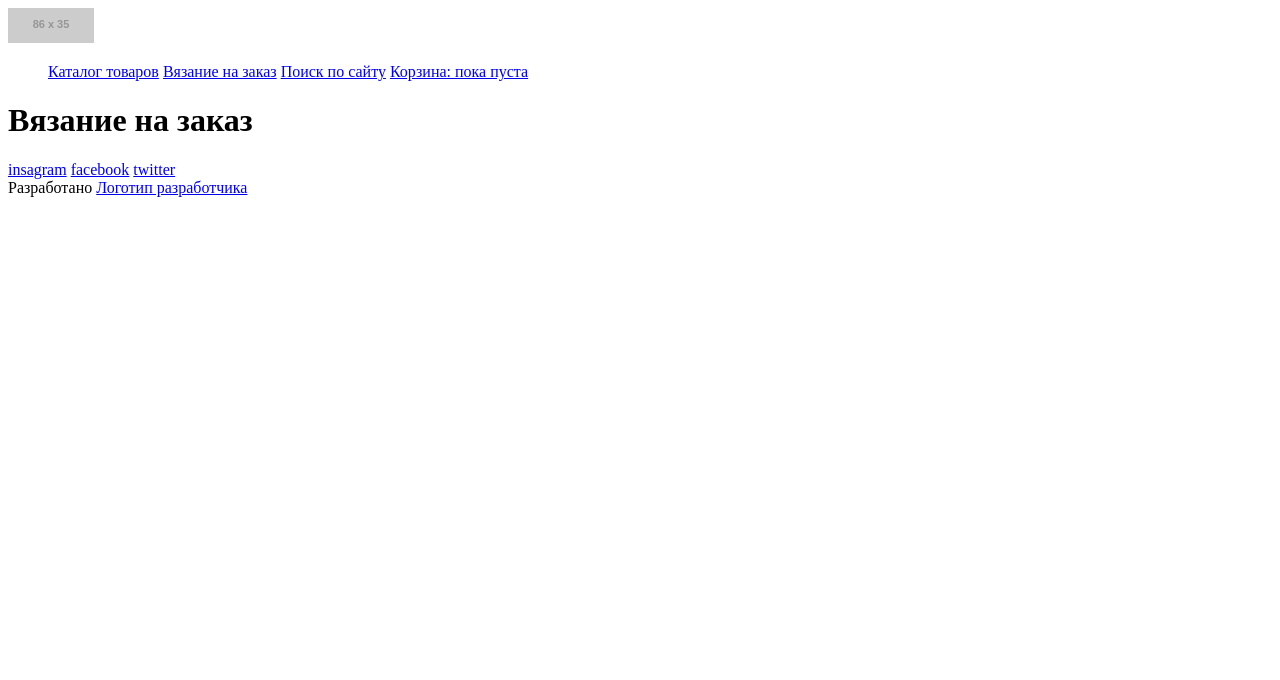
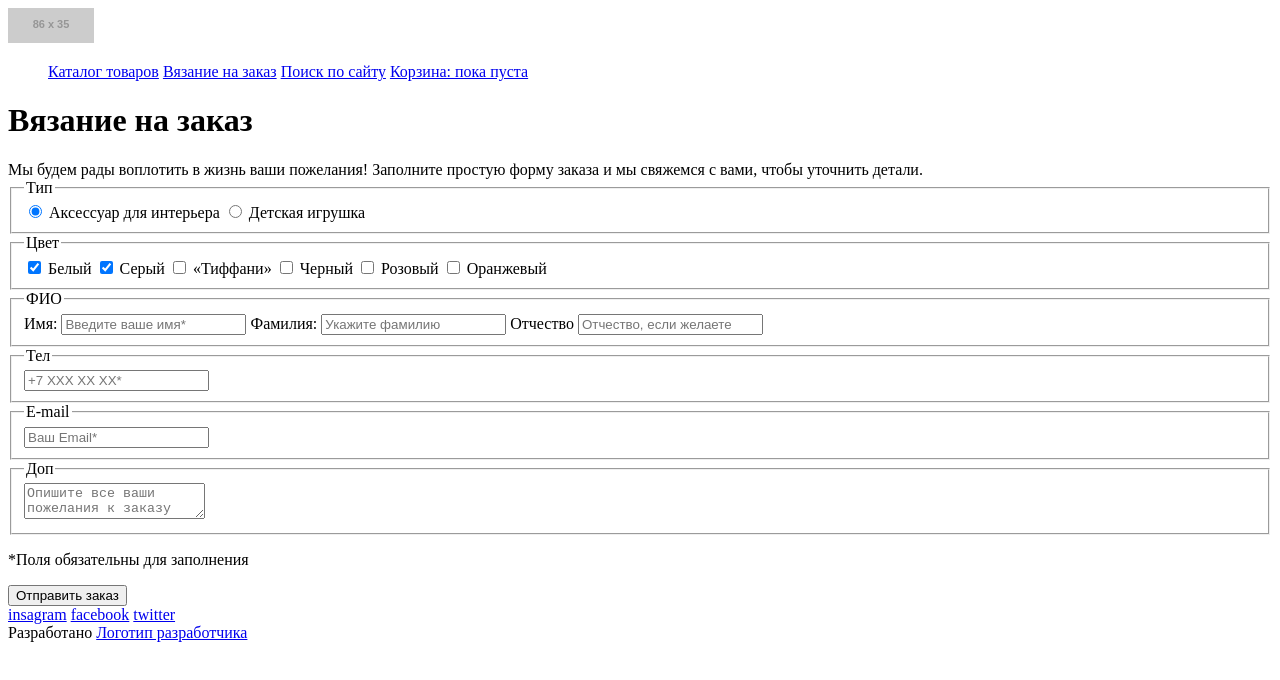
Before and after one commit to Web-proger/mishka, a website: page form.html in a window 1280 px wide. Drawn offline with Linux system fonts and the light colour scheme; placeholder pictures from the web are drawn by us.

Commit message:
работал на разметкой по БЭМ form-mob

```diff
--- a/form.html
+++ b/form.html
@@ -23,7 +23,85 @@
     </header>
 
     <main class="main-content container">
-
+      <div class="order-form-description"> Мы будем рады воплотить в жизнь ваши пожелания! Заполните простую форму заказа и мы свяжемся с вами, чтобы уточнить детали.
+      </div>
+      <section class="order-block">
+        <form class="order-form">
+          <fieldset class="order-form_block order-type">
+            <legend class="order-f">Тип</legend>
+            <label>
+              <input class="order-type__item" type="radio" name="order-type" checked>
+              Аксессуар для интерьера
+            </label>
+            <label>
+              <input class="order-type__item" type="radio" name="order-type">
+              Детская игрушка
+            </label>
+          </fieldset>
+          <fieldset class="order-form_block order-color">
+            <legend class="order-f">Цвет</legend>
+            <label>
+              <input class="order-color__item" type="checkbox" name="name" checked>
+              Белый
+            </label>
+            <label>
+              <input class="order-color__item" type="checkbox" name="name" checked>
+              Серый
+            </label>
+            <label>
+              <input class="order-color__item" type="checkbox" name="name">
+              «Тиффани»
+            </label>
+            <label>
+              <input class="order-color__item" type="checkbox" name="name">
+              Черный
+            </label>
+            <label>
+              <input class="order-color__item" type="checkbox" name="name">
+              Розовый
+            </label>
+            <label>
+              <input class="order-color__item" type="checkbox" name="name">
+              Оранжевый
+            </label>
+          </fieldset>
+          <fieldset class="order-form_block order-full-name">
+            <legend class="order-f">ФИО</legend>
+            <label>
+              Имя:
+              <input type="text" class="order-full-name__item" placeholder="Введите ваше имя*">
+            </label>
+            <label>
+              Фамилия:
+              <input type="text" class="order-full-name__item" placeholder="Укажите фамилию">
+            </label>
+            <label>
+              Отчество
+              <input type="text" class="order-full-name__item" placeholder="Отчество, если желаете">
+            </label>
+          </fieldset>
+          <fieldset class="order-form_block order-phone">
+            <legend class="order-f">Тел</legend>
+            <label>
+              <input class="order-phone__item" type="tel" name="phone" placeholder="+7 ХХХ ХХ ХХ*">
+            </label>
+          </fieldset>
+          <fieldset class="order-form_block order-email">
+            <legend class="order-f">E-mail</legend>
+            <label>
+              <input class="order-email__item" type="email" name="mail" placeholder="Ваш Email*">
+            </label>
+          </fieldset>
+          <fieldset class="order-form_block order-additionally">
+            <legend class="order-f">Доп</legend>
+            <label>
+              <textarea class="order-additionally__item" placeholder="Опишите все ваши пожелания к заказу"></textarea>
+            </label>
+          </fieldset>
+          <p class="order-form__note">*Поля обязательны для заполнения</p>
+          <button class="order-form__btn" type="submit">Отправить заказ</button>
+        </form>
+      </section>
     </main>
 
     <footer class="page-footer container">
```
